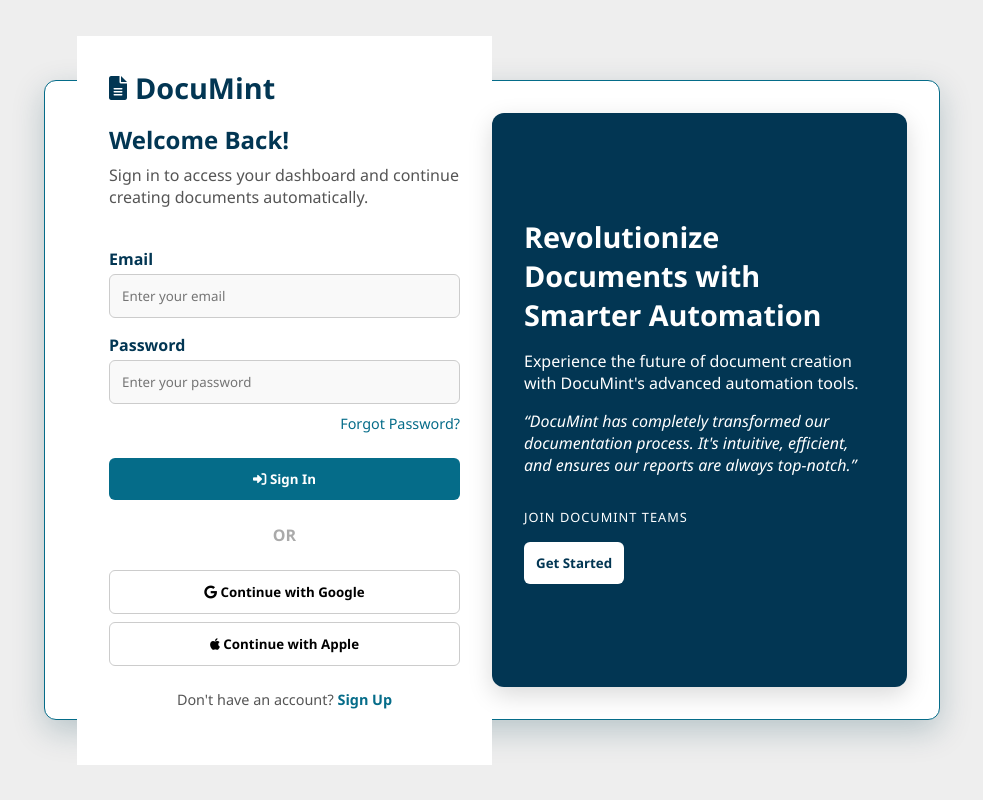
After one commit to shivammaurya2903/Documint, a PHP site: page /login.html in a window 1280 px wide. The commit adds this page. Shown: the whole page, without its empty margins (148-1131 px from the left). Run offline with PHP 8.4, Linux system fonts and the light colour scheme.

Commit message:
Add login and signup page

```diff
--- a/index.html
+++ b/index.html
@@ -5,6 +5,7 @@
   <meta name="viewport" content="width=device-width, initial-scale=1.0" />
   <title>DocuMint</title>
   <link rel="stylesheet" href="styles.css" />
+  <link rel="shortcut icon" href="images/logo.png" type="image/x-icon">
   <script src="https://cdn.jsdelivr.net/npm/marked/marked.min.js"></script>
 </head>
 <body>
@@ -55,6 +56,8 @@
       <h2>README.md Editor & Preview</h2>
       <div class="input-button-group">
         <button id="downloadBtn">Download README.md</button>
+        <button id="clearBtn">Clear</button>
+        <button id="copyBtn">Copy</button>
       </div>
     </div>
 
@@ -73,9 +76,8 @@
 </main>
 
   <footer>
-    <p>Made with ❤️ by Shivam Maurya</p>
+    <p>&copy 2025 DocuMint. All rights reserved.</p>
   </footer>
   <script src="script.js"></script>
-  <script src="documint-readme.js"></script>
 </body>
 </html>
--- /dev/null
+++ b/login.css
@@ -0,0 +1,231 @@
+/* Base Reset */
+* {
+  box-sizing: border-box;
+  margin: 0;
+  padding: 0;
+  font-family: 'Segoe UI', sans-serif;
+  scroll-behavior: smooth;
+  -webkit-font-smoothing: antialiased;
+  -moz-osx-font-smoothing: grayscale;
+  scrollbar-color: #cccccc #f5f5f5;
+}
+
+body {
+  background: #EEEEEE; /* Light neutral background */
+  color: #000000;
+  display: flex;
+  justify-content: center;
+  align-items: center;
+  margin-top: 5rem;
+}
+
+.main {
+  padding: 2rem;
+  height: 80vh;
+  width: 70vw;
+  display: flex;
+  align-items: center;
+  justify-content: center;
+  border-radius: 12px;
+  box-shadow: 0 8px 24px rgba(0,0,0,0.15);
+  border: 1px solid #056C89;
+  background: #fff;
+  animation: shadowPulse 3s ease-in-out infinite;
+}
+
+/* Outer Container */
+.container {
+  display: flex;
+  align-items: center;
+  justify-content: center;
+  height: 100%;
+  width: 100%;
+}
+
+/*  Login Panel */
+.login-panel {
+  flex: 1;
+  padding: 2rem;
+  display: flex;
+  flex-direction: column;
+  justify-content: center;
+  background: #ffffff;
+}
+
+.logo {
+  display: flex;
+  align-items: center;
+  gap: 0.5rem;
+  margin-bottom: 1rem;
+}
+
+.logo .icon {
+  font-size: 1.5rem;
+  color: #023653; /* Deep brand blue */
+}
+
+.logo h1 {
+  font-size: 1.8rem;
+  color: #023653;
+}
+
+.login-panel h2 {
+  font-size: 1.5rem;
+  margin-bottom: 0.5rem;
+  color: #023653;
+}
+
+.login-panel p {
+  margin-bottom: 1.5rem;
+  color: #555555;
+}
+
+form {
+  display: flex;
+  flex-direction: column;
+}
+
+form label {
+  margin-top: 1rem;
+  font-weight: bold;
+  color: #023653;
+}
+
+form input {
+  padding: 0.75rem;
+  margin-top: 0.25rem;
+  border: 1px solid #cccccc;
+  border-radius: 6px;
+  background: #f9f9f9;
+  color: #333333;
+}
+
+.forgot {
+  text-align: right;
+  margin-top: 0.5rem;
+}
+
+.forgot a {
+  font-size: 0.9rem;
+  color: #056C89;
+  text-decoration: none;
+}
+
+button[type="submit"] {
+  margin-top: 1.5rem;
+  padding: 0.75rem;
+  background: #056C89;
+  color: #ffffff;
+  border: none;
+  border-radius: 6px;
+  font-weight: bold;
+  transition: background-color 0.3s ease;
+}
+
+button[type="submit"]:hover {
+  background: #023653;
+}
+
+.divider {
+  text-align: center;
+  margin: 1.5rem 0;
+  color: #aaaaaa;
+  font-weight: bold;
+}
+
+.google, .apple {
+  padding: 0.75rem;
+  margin-bottom: 0.5rem;
+  border: 1px solid #cccccc;
+  background: #ffffff;
+  border-radius: 6px;
+  font-weight: bold;
+  color: #000000;
+  cursor: pointer;
+}
+
+.signup {
+  margin-top: 1rem;
+  font-size: 0.9rem;
+  text-align: center;
+}
+
+.signup a {
+  color: #056C89;
+  text-decoration: none;
+  font-weight: bold;
+}
+
+/*Promo Panel */
+.promo-panel {
+  flex: 1;
+  background: #023653;
+  color: #ffffff;
+  height: 100%;
+  padding: 2rem;
+  display: flex;
+  flex-direction: column;
+  justify-content: center;
+  border-radius: 12px;
+  box-shadow: 0 8px 24px rgba(0,0,0,0.15);
+}
+
+.promo-panel h2 {
+  font-size: 1.8rem;
+  margin-bottom: 1rem;
+  color: #ffffff;
+}
+
+.promo-panel p {
+  margin-bottom: 1rem;
+  color: #ffffff;
+}
+
+blockquote {
+  font-style: italic;
+  margin-bottom: 2rem;
+  color: #ffffff;
+}
+
+blockquote footer {
+  margin-top: 1rem;
+  font-size: 0.9rem;
+  color: #cbd5e1;
+}
+
+.join-us p {
+  font-size: 0.8rem;
+  margin-bottom: 1rem;
+  letter-spacing: 1px;
+  color: #ffffff;
+}
+.join-us button {
+  padding: 0.75rem;
+  background: #ffffff;
+  color: #023653;
+  border: none;
+  border-radius: 6px;
+  font-weight: bold;
+  cursor: pointer;
+  transition: background-color 0.3s ease;
+}
+
+.join-us button:hover {
+  background: #023653;
+  color: #ffffff;
+}
+
+.login-panel, .promo-panel {
+  animation: fadeIn 1s ease-in;
+}
+
+@keyframes fadeIn {
+  from { opacity: 0; transform: translateY(20px); }
+  to { opacity: 1; transform: translateY(0); }
+}
+
+@keyframes shadowPulse {
+  0% { box-shadow: 0 8px 24px rgba(0,0,0,0.15); }
+  50% { box-shadow: 0 16px 48px rgba(5, 108, 137, 0.4); }
+  100% { box-shadow: 0 8px 24px rgba(0,0,0,0.15); }
+}
--- /dev/null
+++ b/login.html
@@ -0,0 +1,62 @@
+<!DOCTYPE html>
+<html lang="en">
+<head>
+  <meta charset="UTF-8" />
+  <meta name="viewport" content="width=device-width, initial-scale=1.0" />
+  <title>DocuMint Login</title>
+  <link rel="shortcut icon" href="images/logo.png" type="image/x-icon">
+  <link rel="stylesheet" href="login.css" />
+  <link rel="stylesheet" href="https://cdnjs.cloudflare.com/ajax/libs/font-awesome/6.0.0/css/all.min.css">
+</head>
+<body>
+  <div class="main">
+  <div class="container">
+    <!-- Left Panel: Login -->
+    <div class="login-panel">
+      <div class="logo">
+        <span class="icon"><i class="fas fa-file-alt"></i></span>
+        <h1>DocuMint</h1>
+      </div>
+      <h2>Welcome Back!</h2>
+      <p>Sign in to access your dashboard and continue creating documents automatically.</p>
+
+      <form>
+        <label>Email</label>
+        <input type="email" placeholder="Enter your email" />
+
+        <label>Password</label>
+        <input type="password" placeholder="Enter your password" />
+
+        <div class="forgot">
+          <a href="#">Forgot Password?</a>
+        </div>
+
+        <button type="submit"><i class="fas fa-sign-in-alt"></i> Sign In</button>
+      </form>
+
+      <div class="divider">OR</div>
+
+      <button class="google"><i class="fab fa-google"></i> Continue with Google</button>
+      <button class="apple"><i class="fab fa-apple"></i> Continue with Apple</button>
+
+      <p class="signup">Don't have an account? <a href="signup.html">Sign Up</a></p>
+    </div>
+
+    <!-- Right Panel: Promo -->
+    <div class="promo-panel">
+      <h2>Revolutionize Documents with Smarter Automation</h2>
+      <p>Experience the future of document creation with DocuMint's advanced automation tools.</p>
+      <blockquote>
+        “DocuMint has completely transformed our documentation process. It's intuitive, efficient, and ensures our reports are always top-notch.”
+      </blockquote>
+
+      <div class="join-us">
+        <p>JOIN DOCUMINT TEAMS</p>
+        <button>Get Started</button>
+      </div>
+    </div>
+    </div>
+  </div>
+  <script src="login.js"></script>
+</body>
+</html>
--- /dev/null
+++ b/login.js
@@ -0,0 +1,76 @@
+// Validation functions
+function validateEmail(email) {
+  const emailRegex = /^[^\s@]+@[^\s@]+\.[^\s@]+$/;
+  return emailRegex.test(email);
+}
+
+function validateName(name) {
+  return name.trim().length > 0 && /^[a-zA-Z\s]+$/.test(name);
+}
+
+// All event listeners
+document.addEventListener('DOMContentLoaded', function() {
+  const loginForm = document.querySelector('form');
+  if (loginForm && window.location.pathname.includes('login.html')) {
+    loginForm.addEventListener('submit', function(e) {
+      const emailInput = document.querySelector('input[type="email"]');
+      const email = emailInput.value.trim();
+
+      if (!validateEmail(email)) {
+        e.preventDefault();
+        alert('Please enter a valid email address.');
+        emailInput.focus();
+        return false;
+      }
+    });
+  }
+
+  // Signup form validation
+  if (loginForm && window.location.pathname.includes('signup.html')) {
+    loginForm.addEventListener('submit', function(e) {
+      const nameInput = document.querySelector('input[type="text"]');
+      const emailInput = document.querySelector('input[type="email"]');
+      const passwordInputs = document.querySelectorAll('input[type="password"]');
+      const password = passwordInputs[0].value;
+      const confirmPassword = passwordInputs[1].value;
+      const name = nameInput.value.trim();
+      const email = emailInput.value.trim();
+
+      if (!validateName(name)) {
+        e.preventDefault();
+        alert('Please enter a valid name (letters and spaces only).');
+        nameInput.focus();
+        return false;
+      }
+
+      if (!validateEmail(email)) {
+        e.preventDefault();
+        alert('Please enter a valid email address.');
+        emailInput.focus();
+        return false;
+      }
+
+      if (password !== confirmPassword) {
+        e.preventDefault();
+        alert('Passwords do not match. Please try again.');
+        passwordInputs[0].focus();
+        return false;
+      }
+    });
+  }
+
+  // Add event listener for "Get Started" buttons on login and signup pages
+  const getStartedButtons = document.querySelectorAll('.join-us button');
+  getStartedButtons.forEach(button => {
+    button.addEventListener('click', function() {
+      const emailInput = document.querySelector('input[type="email"]');
+      const passwordInput = document.querySelector('input[type="password"]');
+      if (!emailInput.value.trim() || !passwordInput.value.trim()) {
+        alert('please fill credentials');
+      } else {
+        alert('Welcome to DocuMint! Redirecting to the main page.');
+        window.location.href = 'index.html';
+      }
+    });
+  });
+});
```
Also changed, not shown: TODO.md (deleted, +0 -3 lines), about.html (+6 -4 lines), script.js (+31 -10 lines), signup.css (added, +225 -0 lines), signup.html (added, +58 -0 lines), styles.css (+21 -3 lines).
